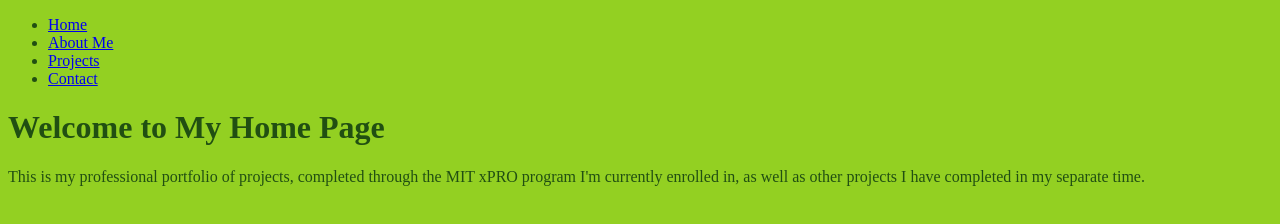
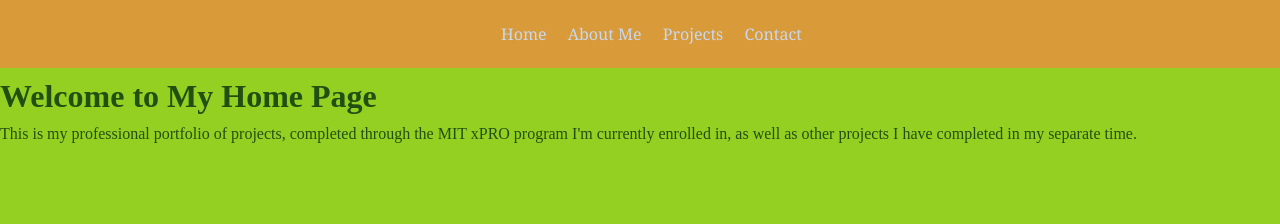
Before and after one commit to GregoryHeureux/MITxPRODevProjectrepo, a plain HTML site: page index.html in a window 1280 px wide. Drawn offline with Linux system fonts and the light colour scheme.

Commit message:
second commit

```diff
--- a/index.html
+++ b/index.html
@@ -7,8 +7,8 @@
   </head>
   <link rel="stylesheet" href="styles.css">
   <body>
-    <nav>
-      <div>
+    <nav class="navbar">
+      <div class="navsec">
         <ul>
           <li><a href="#">Home</a></li>
           <li><a href="about.html">About Me</a></li>
--- a/styles.css
+++ b/styles.css
@@ -2,3 +2,39 @@ body {
   background-color: rgb(147, 208, 34);
   color: rgb(33, 79, 18);
 }
+
+* {
+  text-decoration: none;
+  margin: 0;
+}
+
+.navbar {
+  background-color: rgb(217, 154, 58);
+  font-family: Georgia, 'Times New Roman', Times, serif;
+  padding: 3px 12px;
+}
+
+.navsec {
+  display: flex;
+  align-items: center;
+  justify-content: space-around;
+}
+
+li {
+  list-style: none;
+  display: inline-block;
+  margin: 20px 0;
+}
+
+li a {
+  color: rgb(199, 216, 240);
+  margin-right: 17px;
+}
+
+h1 {
+  margin-top: 10px;
+}
+
+p {
+  margin-top: 10px;
+}
```
Also changed, not shown: about.html (+2 -2 lines), contact.html (+2 -2 lines), projects.html (+2 -2 lines).
